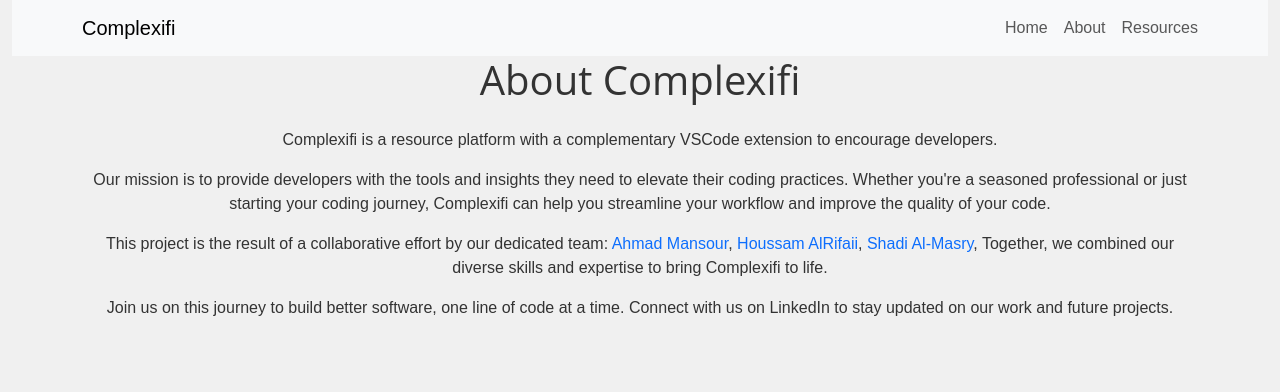
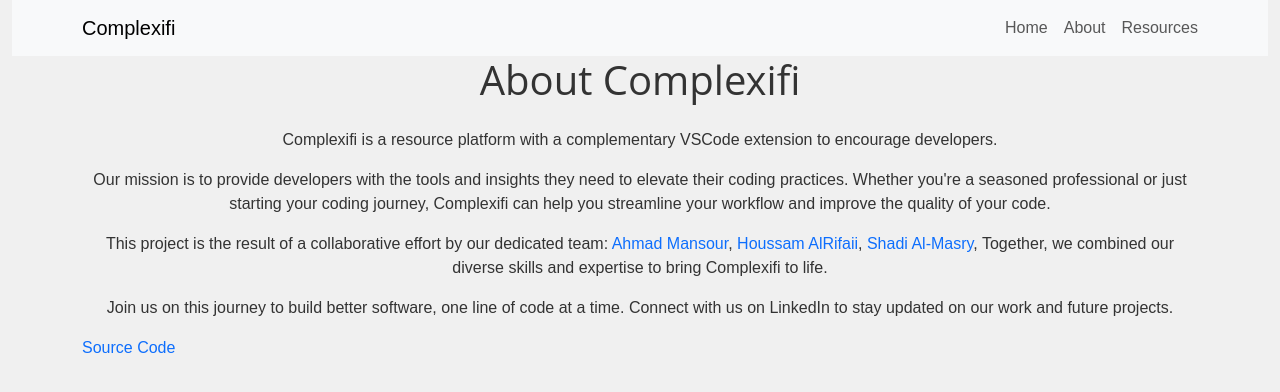
Before and after one commit to Shadid516/complexifi, a React (Vite) app: page /about in a window 1280 px wide. Shown: the top 392 px of the page. Built offline with nearby package versions, Linux system fonts and the light colour scheme.

Commit message:
chore added source code link in about section

```diff
--- a/src/About.jsx
+++ b/src/About.jsx
@@ -24,6 +24,7 @@ function About() {
       <p className="text-center">
         Join us on this journey to build better software, one line of code at a time. Connect with us on LinkedIn to stay updated on our work and future projects.
       </p>
+      <a href="https://github.com/Shadid516/complexifi" target="_blank" rel="noopener noreferrer">Source Code</a>
     </div>
   );
 }
```
